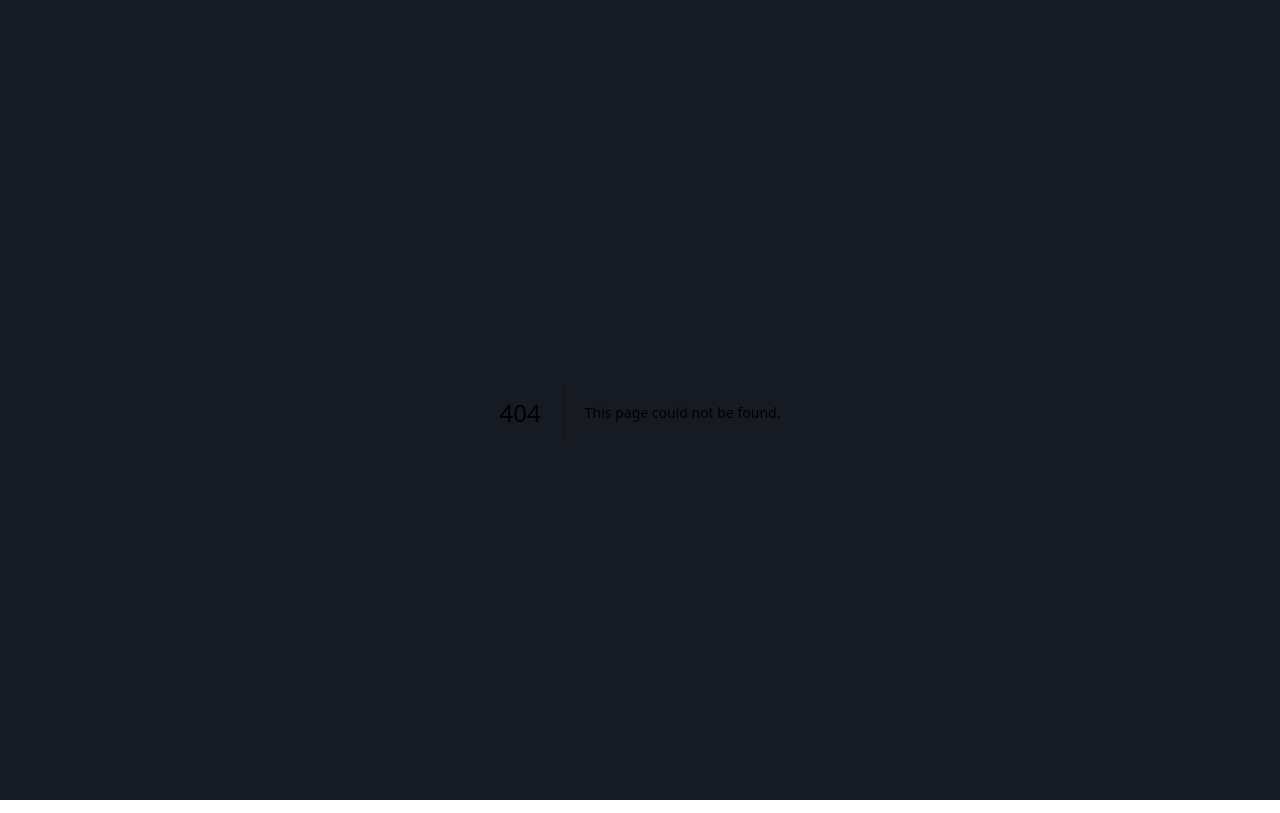
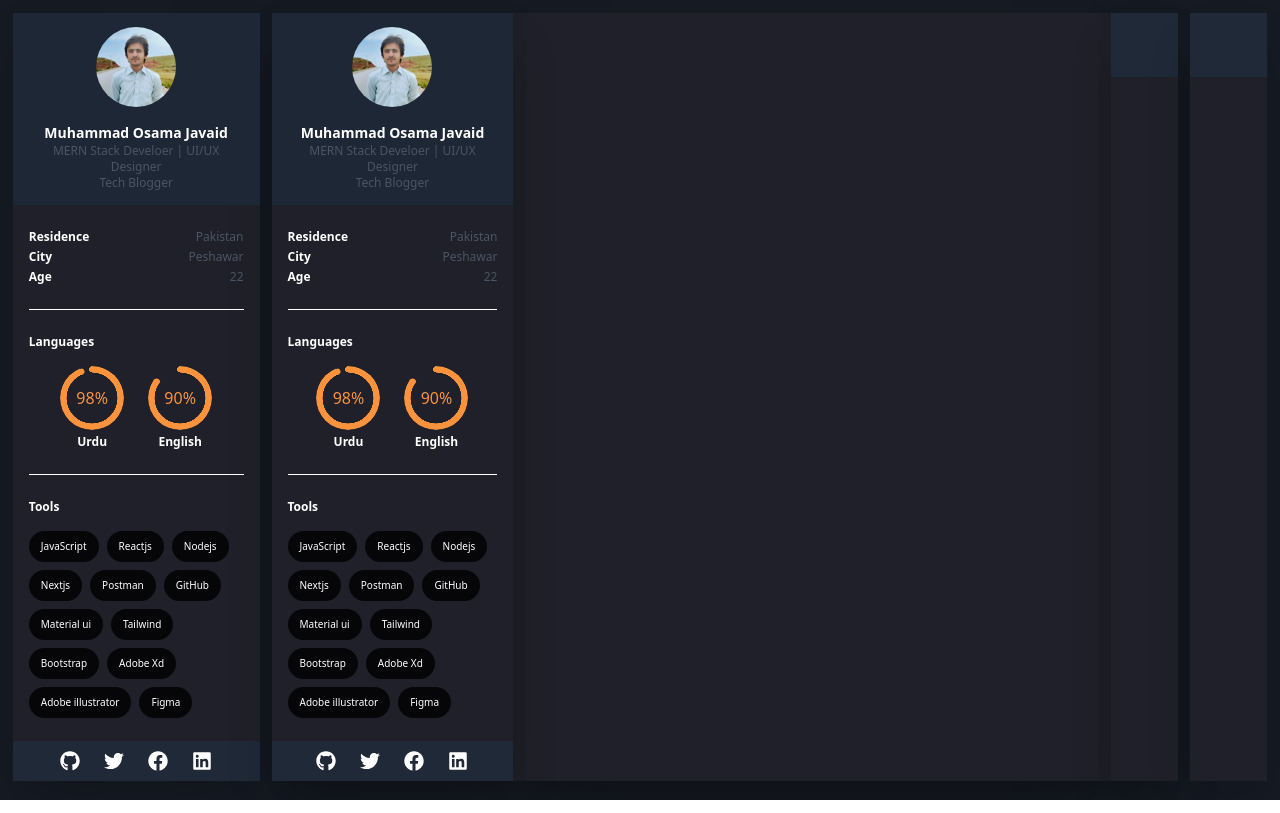
Before and after one commit to osamajavaid/portfolio, a Next.js app: page /layout in a window 1280 px wide. Before the commit this address had no page. Built offline with nearby package versions, Linux system fonts and the light colour scheme.

Commit message:
done with routing using layout feature

```diff
--- a/pages/_app.js
+++ b/pages/_app.js
@@ -1,5 +1,8 @@
 import '../styles/globals.css'
+import Layout from './layout'
 
 export default function App({ Component, pageProps }) {
-  return <Component {...pageProps} />
+  return <Layout>
+    <Component {...pageProps} />
+  </Layout>
 }
--- a/pages/contact/index.jsx
+++ b/pages/contact/index.jsx
@@ -3,7 +3,8 @@ import React from 'react'
 
 const contact = () => {
     const router = useRouter()
-    console.log(router)
+    // const currentPath =
+    // console.log(router.pathname)
     return (
         <div>contact</div>
     )
--- a/pages/index.js
+++ b/pages/index.js
@@ -1,31 +1,13 @@
-import { useRouter } from "next/router";
-import { useState } from "react";
-import { CgMenuRightAlt } from "react-icons/cg";
-import Intro from "../components/Intro/Intro";
-import Main from "../components/Main/Main";
-import Nav from "../components/Nav/Nav";
-import Homee from './home'
+import MainPage from './home'
+// import { CgMenuRightAlt } from "react-icons/cg";
+// import Intro from "../components/Intro/Intro";
+// import Main from "../components/Main/Main";
+// import Nav from "../components/Nav/Nav";
+// import Contact from './contact'
 
 
 export default function Home() {
-  const router = useRouter()
-  const [open, setOpen] = useState(false)
   return (
-    <div className="h-[96vh] flex justify-between gap-x-3 select-none">
-      <div className="w-64 ">
-        <Intro />
-      </div>
-      <div className="w-9/12 bg-[#20202A] shadow-2xl">
-        {
-          router.pathname === '/home' ? console.log('true') : console.log('false')
-        }
-      </div>
-      <div className="w-20 relative bg-[#20202A] shadow-2xl">
-        <div onClick={e => setOpen(!open)} className="bg-gray-800 flex items-center h-16 justify-center text-2xl ">
-          <CgMenuRightAlt />
-        </div>
-        {open && <Nav setOpen={setOpen} />}
-      </div>
-    </div>
+    <MainPage />
   )
 }
--- /dev/null
+++ b/pages/layout.js
@@ -0,0 +1,27 @@
+import Intro from '../components/Intro/Intro'
+import Nav from '../components/Nav/Nav'
+import { CgMenuRightAlt } from 'react-icons/cg'
+import { useState } from 'react'
+
+export default function Layout({ children }) {
+    const [open, setOpen] = useState(false)
+
+    return (
+
+        <div className="h-[96vh] flex justify-between gap-x-3 select-none">
+            <div className="w-64 ">
+                <Intro />
+            </div>
+            <div className="w-9/12 bg-[#20202A] shadow-2xl">
+                {children}
+            </div>
+            <div className="w-20 relative bg-[#20202A] shadow-2xl">
+                <div onClick={e => setOpen(!open)} className="bg-gray-800 flex items-center h-16 justify-center text-2xl ">
+                    <CgMenuRightAlt />
+                </div>
+                {open && <Nav setOpen={setOpen} />}
+            </div>
+        </div>
+
+    )
+}
```
Also changed, not shown: pages/background/index.jsx (renamed from pages/backgroud/index.jsx).
